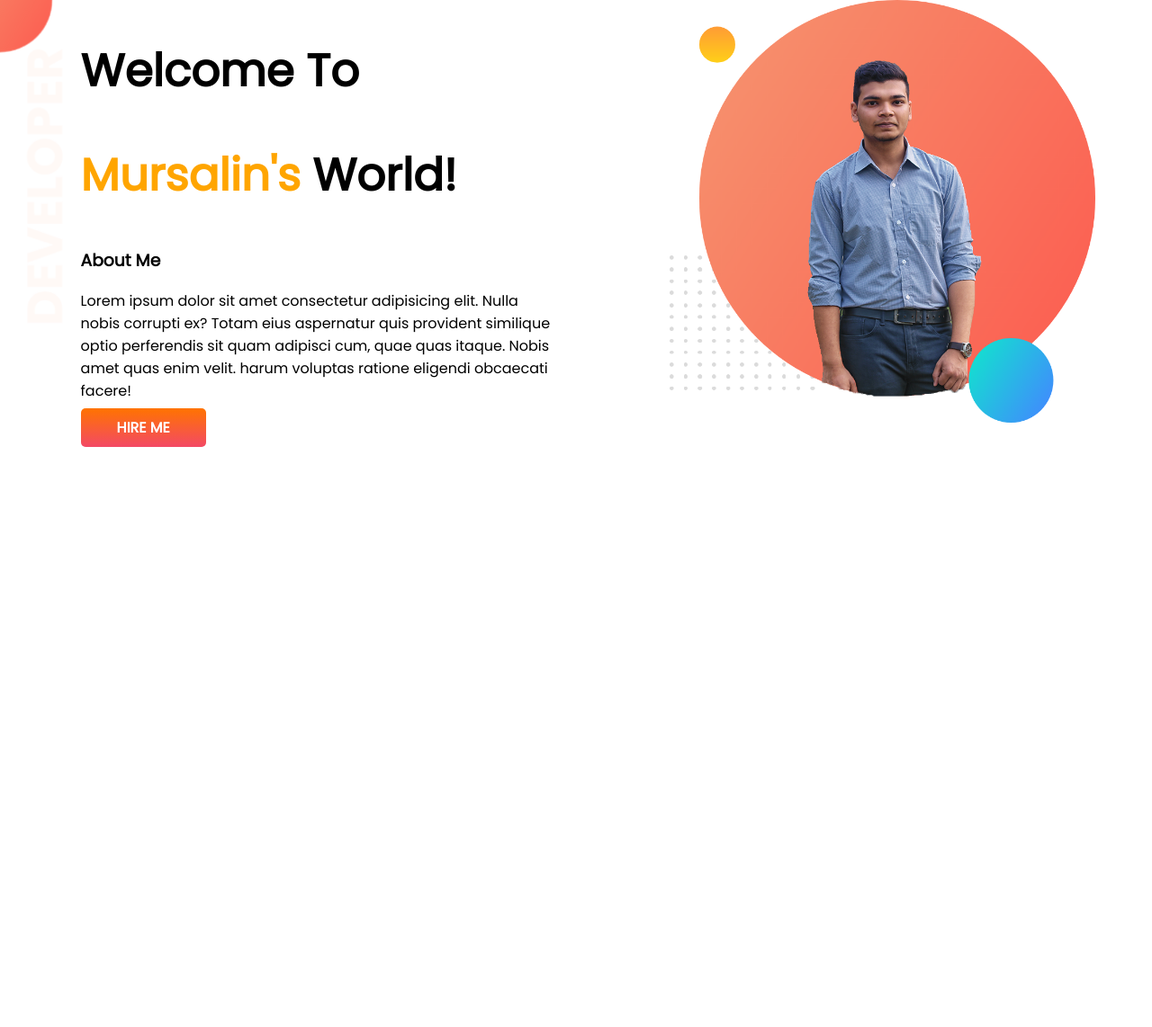
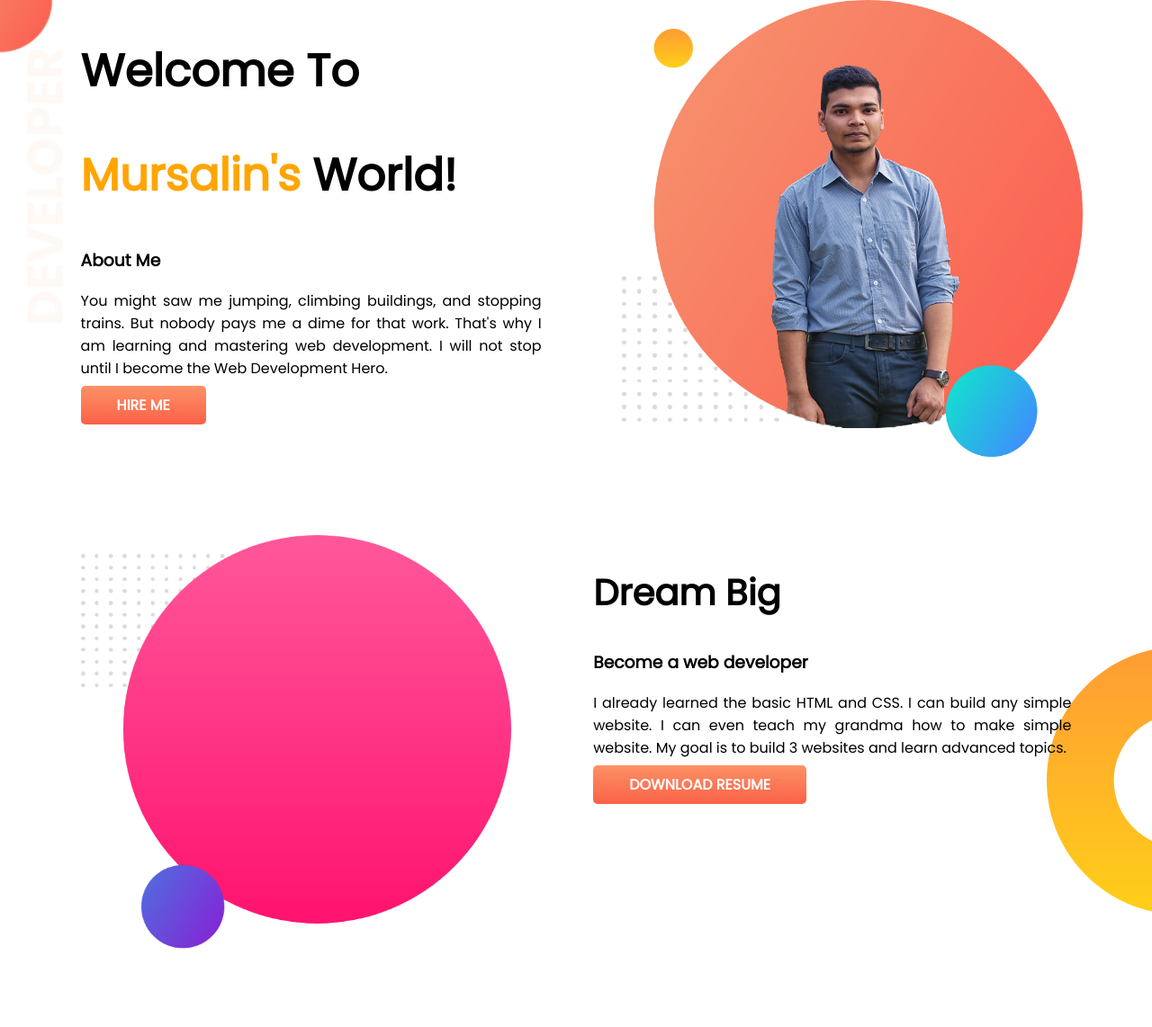
Before and after one commit to Mursalin-BD/developer-portfolio, a plain HTML site: page index.html in a window 1280 px wide. Shown: the whole page at 90% size. Before the commit the page ends 800 px from the top, so only its background shows below. Drawn offline with Linux system fonts and the light colour scheme.

Commit message:
Dream-section added

```diff
--- a/index.html
+++ b/index.html
@@ -19,14 +19,26 @@
             <h1>Welcome To</h1>
             <h1><span class=orange-color>Mursalin's</span> World!</h1>
             <h3>About Me</h3>
-            <p>Lorem ipsum dolor sit amet consectetur adipisicing elit. Nulla nobis corrupti ex? Totam eius aspernatur
-                quis provident similique optio perferendis sit quam adipisci cum, quae quas itaque. Nobis amet quas enim
-                velit. harum voluptas ratione eligendi obcaecati facere! </p>
+            <p>You might saw me jumping, climbing buildings, and stopping trains. But nobody pays me a dime for that
+                work. That's why I am learning and mastering web development. I will not stop until I become the Web
+                Development Hero.</p>
             <a class="link-button" target="_blank" rel="noopener noreferrer"
                 href="https://www.linkedin.com/in/mursalin-billah-rezwan-91036a1a6">HIRE ME</a>
         </div>
         <div class="half-width-right"><img src="images/my-photo-with-bg.png" alt="my-photo"></div>
     </section>
+    <section class="dream-big">
+        <div class="dream-half"><img src="images/my-bg2.png" alt=""></div>
+        <div class="dream-second-half">
+            <h2>Dream Big</h2>
+            <h3>Become a web developer</h3>
+            <p>I already learned the basic HTML and CSS. I can build any simple website. I can even teach my grandma how
+                to make simple website. My goal is to build 3 websites and learn advanced topics.</p>
+            <a class="link-button" target="_blank"
+                href="https://drive.google.com/drive/folders/1hNeytCedfeC6b3-Y3R5cwPvEJy5Qm8S5?usp=sharing">DOWNLOAD
+                RESUME</a>
+        </div>
+    </section>
 </body>
 
 </html>
--- a/style.css
+++ b/style.css
@@ -10,22 +10,25 @@ h1{
 }
 section{
     display: flex;
+    padding-bottom: 80px;
 }
 .half-width{
     width: 50%;
     padding-left: 7%;
+    padding-right: 5%;
+    text-align: justify;
 }
 .half-width-right img{
-width: 90%;
+width: 100%;
 }
 .half-width-right{
     width: 50%;
-    padding-left: 10%;
-    padding-right: 10px;
+    padding-left: 2%;
+    padding-right: 6%;
 }
 .link-button{
     text-decoration: none;
-    background-image: linear-gradient(rgb(255, 115, 0), rgb(243, 73, 101));
+    background-image: linear-gradient(rgb(253, 145, 102), rgb(250, 98, 71));
     padding: 10px 40px;
     color: white;
     font-weight: 700;
@@ -35,3 +38,26 @@ width: 90%;
     background-image: url(images/top-banner.png);
     background-repeat: no-repeat;
 }
+.dream-half{
+    width: 50%;
+}
+.dream-half img{
+    width: 90%;
+    padding-left: 17%;
+    padding-right: 5%;
+    }
+
+.dream-second-half{
+    width: 50%;
+    padding-left: 10%;
+    padding-right: 7%;
+    text-align: justify;
+}
+h2{
+    font-size: 40px;
+}
+.dream-big{
+    background-image:url(images/dream-bg.png);
+    background-repeat: no-repeat;
+    background-position: right;
+}
```
Also changed, not shown: images/dream-bg.png (added), images/exp-bg.png (added), images/my-bg2.png (added).
